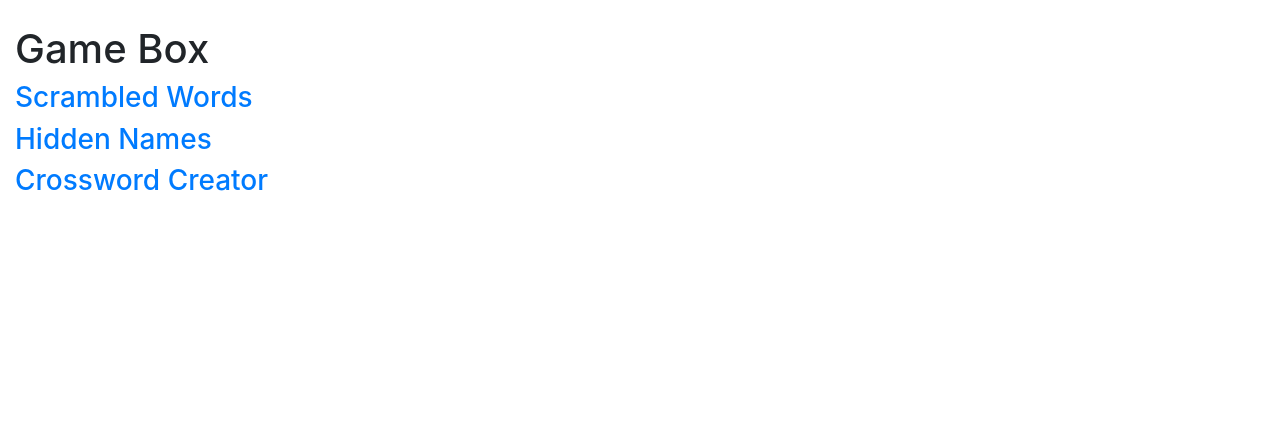
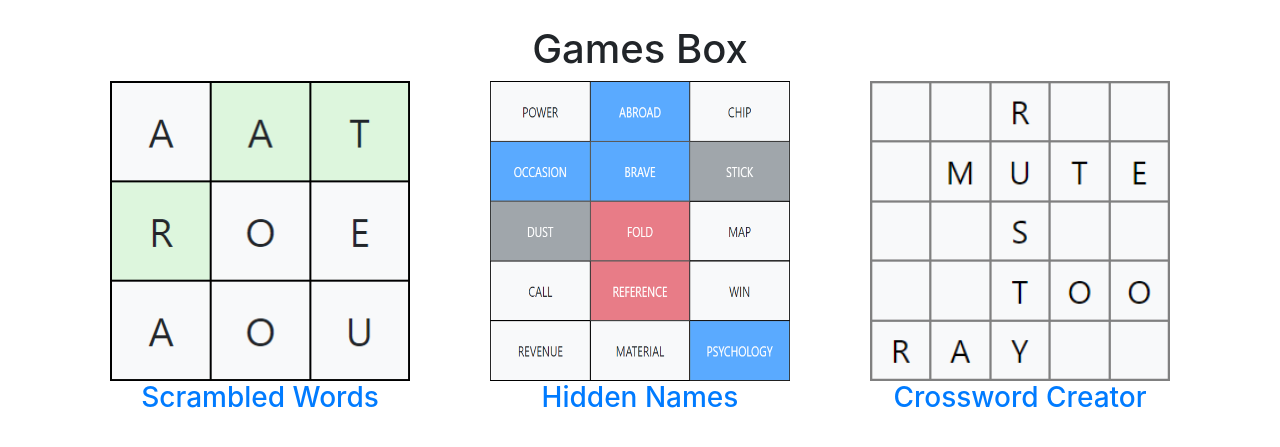
Before and after one commit to Tyler-Yates/games-box, a Python web app: template application/templates/common/index.html in a window 1280 px wide. Shown: the part 56-503 px from the top of the page. Run offline with Jinja, Linux system fonts and the light colour scheme; the template is opened without the code that fills it, so the values that code supplies are empty.

Commit message:
Add images for games on home page

```diff
--- a/application/templates/common/index.html
+++ b/application/templates/common/index.html
@@ -5,8 +5,25 @@
 {% endblock %}
 
 {% block content %}
-    <h1>Game Box</h1>
-    <a href="/scrambled_words"><h3>Scrambled Words</h3></a>
-    <a href="/hidden_names"><h3>Hidden Names</h3></a>
-    <a href="/crossword_creator"><h3>Crossword Creator</h3></a>
+    <div class="container">
+        <div id="games-box-header-row" class="row">
+            <div class="col text-center">
+                <h1>Games Box</h1>
+            </div>
+        </div>
+        <div class="row">
+            <div class="col text-center">
+                <a href="{{ url_for('scrambled_words.index') }}"><img src="{{ url_for('static', filename='common/scrambled_words.png') }}" width="300" height="300"></a>
+                <a href="{{ url_for('scrambled_words.index') }}"><h3>Scrambled Words</h3></a>
+            </div>
+            <div class="col text-center">
+                <a href="{{ url_for('hidden_names.index') }}"><img src="{{ url_for('static', filename='common/hidden_names.png') }}" width="300" height="300"></a>
+                <a href="{{ url_for('hidden_names.index') }}"><h3>Hidden Names</h3></a>
+            </div>
+            <div class="col text-center">
+                <a href="{{ url_for('crossword_creator.index') }}"><img src="{{ url_for('static', filename='common/crossword_creator.png') }}" width="300" height="300"></a>
+                <a href="{{ url_for('crossword_creator.index') }}"><h3>Crossword Creator</h3></a>
+            </div>
+        </div>
+    </div>
 {% endblock %}
```
Also changed, not shown: application/static/common/crossword_creator.png (added), application/static/common/hidden_names.png (added), application/static/common/scrambled_words.png (added).
